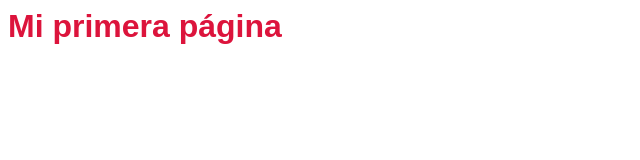
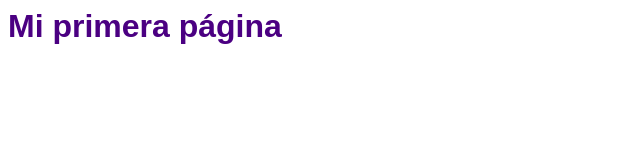
Before and after one commit to mdfc4/Pagina-titulo, a plain HTML site: page index.html in a window 1280 px wide. Shown: the whole page, without its empty margins (0-640 px from the left). Drawn offline with Linux system fonts and the light colour scheme.

Commit message:
Cambio color titulo: Índigo

```diff
--- a/style.css
+++ b/style.css
@@ -3,5 +3,5 @@ body {
     background: #f4flea;
 }
 h1 {
-    color: #DC143C;
+    color: #4b0082;
 }
```
